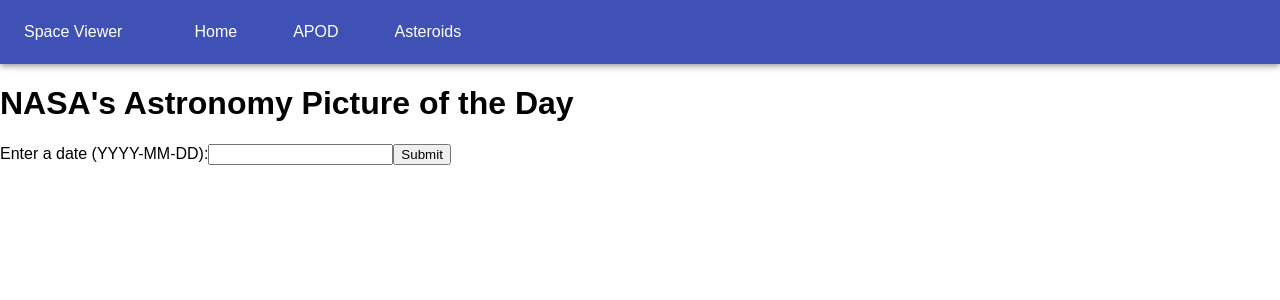
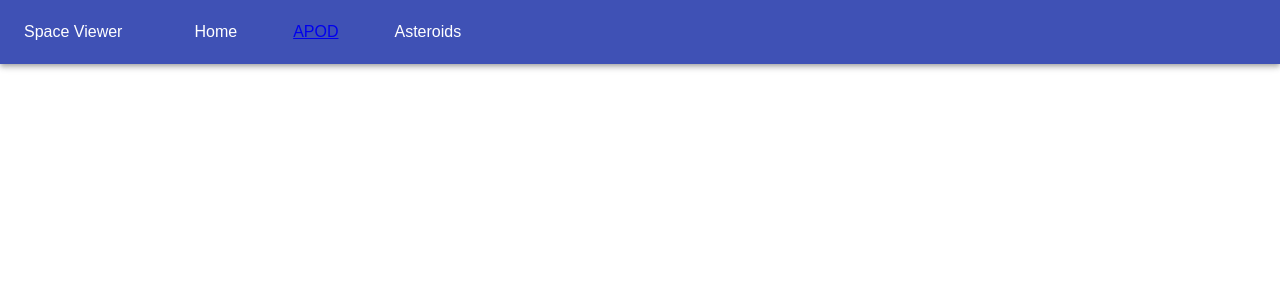
Before and after one commit to antoniocapizzi95/spaceviewer, a React (Create React App) app: page / in a window 1280 px wide. Shown: the top 300 px of the page. Built offline with nearby package versions, Linux system fonts and the light colour scheme; no server answers.

Commit message:
tried routing

```diff
--- a/package.json
+++ b/package.json
@@ -7,6 +7,7 @@
     "@material-ui/icons": "^4.2.1",
     "react": "^16.8.6",
     "react-dom": "^16.8.6",
+    "react-router-dom": "^5.0.1",
     "react-scripts": "^3.0.1"
   },
   "scripts": {
--- a/src/App.js
+++ b/src/App.js
@@ -4,6 +4,15 @@ import Toolbar from '@material-ui/core/Toolbar'
 import TypoGraphy from '@material-ui/core/Typography';
 import NavBar from './components/navbar.js';
 import Apod from './components/apod/apod.js'
+import {
+  Route,
+  NavLink,
+  HashRouter
+} from "react-router-dom";
+import ListItem from "@material-ui/core/ListItem";
+import ListItemText from "@material-ui/core/ListItemText";
+import List from "@material-ui/core/List";
+
 
 class App extends Component {
   render() {
@@ -16,11 +25,36 @@ class App extends Component {
               >
                 Space Viewer
               </TypoGraphy>
-              <NavBar>
-              </NavBar>
+              <HashRouter>
+                <List component="nav">
+                  <ListItem component="div">
+
+                    <ListItemText inset>
+                      <TypoGraphy color="inherit" variant="title">
+                        Home
+                      </TypoGraphy>
+                    </ListItemText>
+
+
+                    <ListItemText inset>
+                      <TypoGraphy color="inherit" variant="title">
+                        <NavLink to="/apod"> APOD </NavLink>
+                      </TypoGraphy>
+                    </ListItemText>
+
+                    <ListItemText inset>
+                      <TypoGraphy color="inherit" variant="title">
+                        Asteroids
+                      </TypoGraphy>
+                    </ListItemText>
+                  </ListItem>
+                </List>
+                <div className="content">
+                  <Route path="/apod" component={Apod}/>
+                </div>
+              </HashRouter>
             </Toolbar>
           </AppBar>
-            <Apod></Apod>
         </div>
     );
   }
```
Also changed, not shown: 1 other file (tests, documents, lock files or other folders).
